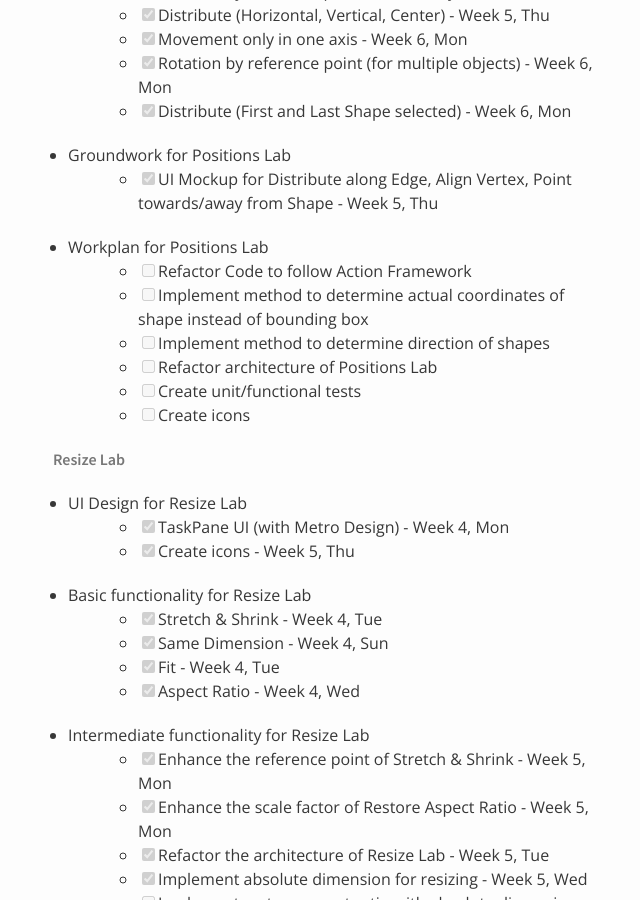
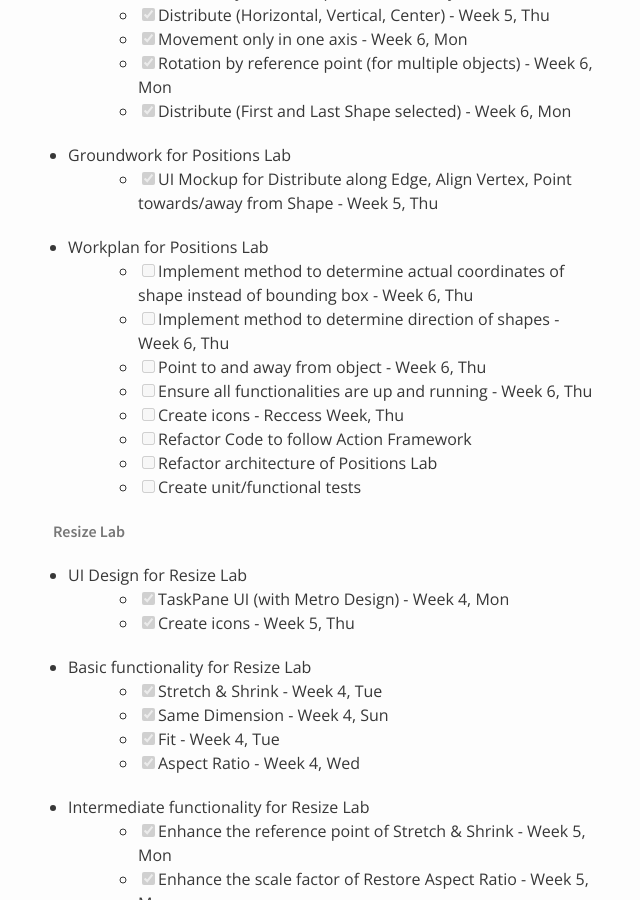
Before and after one commit to nus-oss/cs3281-AY1516S2-website, a Jekyll site: the page built from teams/powerpointlabs.md, in a window 1280 px wide and 900 px high, scrolled down 1111 px. Shown: the whole window, without its empty margins (317-957 px from the left). Built offline with Jekyll 4.4.1, drawn with Linux system fonts in a browser that asks for light colours.

Commit message:
Updated Positions Lab workplan, Victor's minor

```diff
--- a/teams/powerpointlabs.md
+++ b/teams/powerpointlabs.md
@@ -42,12 +42,14 @@ permalink: /teams/powerpointlabs/
 * Groundwork for Positions Lab
   * [x] UI Mockup for Distribute along Edge, Align Vertex, Point towards/away from Shape - Week 5, Thu
 * Workplan for Positions Lab
+  * [ ] Implement method to determine actual coordinates of shape instead of bounding box - Week 6, Thu
+  * [ ] Implement method to determine direction of shapes - Week 6, Thu
+  * [ ] Point to and away from object - Week 6, Thu
+  * [ ] Ensure all functionalities are up and running - Week 6, Thu
+  * [ ] Create icons - Reccess Week, Thu
   * [ ] Refactor Code to follow Action Framework
-  * [ ] Implement method to determine actual coordinates of shape instead of bounding box
-  * [ ] Implement method to determine direction of shapes
   * [ ] Refactor architecture of Positions Lab
   * [ ] Create unit/functional tests
-  * [ ] Create icons
 
 ###### Resize Lab
 * UI Design for Resize Lab
```
Also changed, not shown: other parts of teams/powerpointlabs.md (+1 -1 lines).
